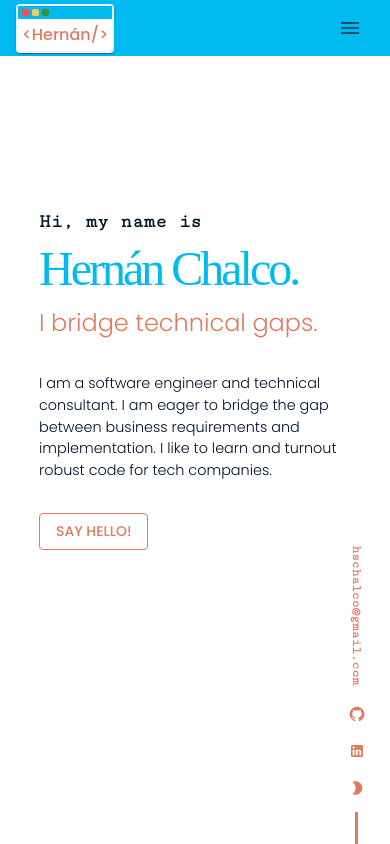
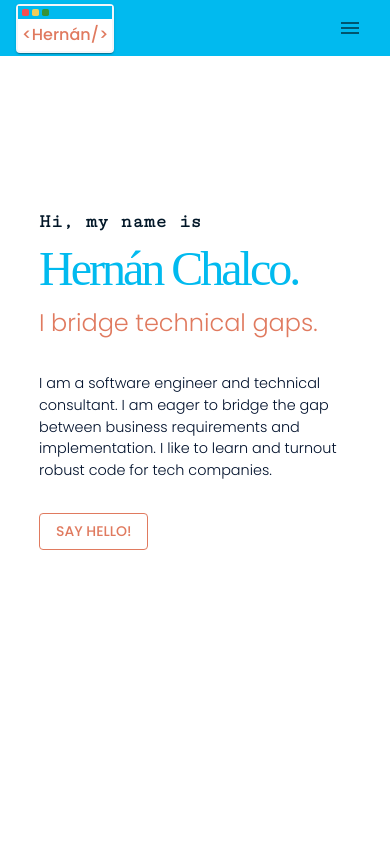
Before and after one commit to i-am-hernan/portfolio, a Next.js app in the folder packages/client/: page / in a window 390 px wide. Shown: the top 844 px of the page. Built offline with nearby package versions, Linux system fonts and the light colour scheme; a web font is replaced by a local one.

Commit message:
add media query

```diff
--- a/packages/client/components/Footer/index.tsx
+++ b/packages/client/components/Footer/index.tsx
@@ -32,9 +32,9 @@ export const Footer = () => {
         position: "fixed",
         right: 0,
         bottom: 0,
-        px: 2,
+        px: { xs: 0, md: 2 },
         color: "secondary.main",
-        display: "flex",
+        display: { xs: "none", md: "flex" },
         flexDirection: "column",
         fontSize: "2rem",
         alignItems: "center",
@@ -52,7 +52,7 @@ export const Footer = () => {
           py: 2,
           fontWeight: "bold",
           ":hover": {
-            color: "primary.main",
+            color: "info.secondary",
           },
         }}
         onClick={handleChange}
@@ -64,7 +64,7 @@ export const Footer = () => {
         sx={{
           color: "secondary.main",
           ":hover": {
-            color: "primary.main",
+            color: "info.secondary",
           },
         }}
       >
@@ -75,7 +75,7 @@ export const Footer = () => {
         sx={{
           color: "secondary.main",
           ":hover": {
-            color: "primary.main",
+            color: "info.secondary",
           },
         }}
       >
@@ -87,7 +87,7 @@ export const Footer = () => {
           color: "secondary.main",
           cursor: "pointer",
           ":hover": {
-            color: "primary.main",
+            color: "info.secondary",
           },
         }}
       >
--- a/packages/client/components/Section/Experience/Index.tsx
+++ b/packages/client/components/Section/Experience/Index.tsx
@@ -3,6 +3,9 @@ import { Box, Container, Tab, Tabs, Typography, Grid } from "@mui/material";
 import { useWindowHeight } from "../../../hooks/useWindowHeight";
 import TerminalExperience from "./TerminalContainer";
 import { useState } from "react";
+import { useMediaQuery } from "@mui/material";
+import { useTheme } from "@mui/material/styles";
+import * as React from "react";
 
 const jobs = [
   {
@@ -47,7 +50,9 @@ const TabPanel = (props: TabPanelProps) => {
       aria-labelledby={`vertical-tab-${index}`}
       {...other}
     >
-      {value === index && <Box sx={{ p: { xs: 1, md: 2 } }}>{children}</Box>}
+      {value === index && (
+        <Box sx={{ px: 2, py: { xs: 1, md: 2 } }}>{children}</Box>
+      )}
     </div>
   );
 };
@@ -55,6 +60,8 @@ const TabPanel = (props: TabPanelProps) => {
 const Experience = (props) => {
   const height = useWindowHeight("1500px");
   const [value, setValue] = useState(0);
+  const theme = useTheme();
+  const matches = useMediaQuery(theme.breakpoints.up("sm"), { noSsr: true });
 
   const handleChange = (event, newValue) => {
     setValue(newValue);
@@ -71,7 +78,7 @@ const Experience = (props) => {
         height: "100%",
         position: "relative",
         pt: "15%",
-        px: { xs: "10%", md: "25%" },
+        px: { xs: "5%", md: "25%" },
       }}
       id="experience"
     >
@@ -96,7 +103,7 @@ const Experience = (props) => {
       >
         <Grid
           container
-          direction="row"
+          direction={matches ? "row" : "column"}
           justifyContent="flex-start"
           alignItems="stretch"
           sx={{ minHeight: { xs: "250px" } }}
@@ -105,14 +112,18 @@ const Experience = (props) => {
             item
             xs={4}
             md={3}
-            sx={{
-              borderRight: 3,
-              borderColor: "divider",
-            }}
+            sx={
+              matches
+                ? {
+                    borderRight: 3,
+                    borderColor: "divider",
+                  }
+                : { borderBottom: 3, borderColor: "divider" }
+            }
           >
             <Tabs
               indicatorColor="red"
-              orientation="vertical"
+              orientation={matches ? "vertical" : "horizontal"}
               variant="scrollable"
               value={value}
               onChange={handleChange}
@@ -129,11 +140,11 @@ const Experience = (props) => {
                   return (
                     <Tab
                       key={i}
-                      sx={{ px: 0 }}
+                      sx={{ px: { xs: 1, md: 0 } }}
                       label={
                         <Typography
                           sx={{
-                            fontSize: { xs: "0.7rem", md: "0.8rem" },
+                            fontSize: { xs: "0.6rem", md: "0.8rem" },
                             fontWeight: "light",
                             textDecoration: "none",
                           }}
@@ -158,15 +169,28 @@ const Experience = (props) => {
                         fontWeight: "light",
                         display: "inline-block",
                         fontSize: ".9rem",
+                        display: { xs: "none", md: "inline-block" },
                       }}
                     >
                       {job?.title}
                     </Typography>
                     <Typography
                       variant="h5"
-                      sx={{ color: "info.main", display: "inline-block" }}
+                      sx={{
+                        color: "info.main",
+                        display: { xs: "none", md: "inline-block" },
+                      }}
                     >
-                      {`@ ${job.company}`}
+                      @
+                    </Typography>
+                    <Typography
+                      variant="h5"
+                      sx={{
+                        color: "info.main",
+                        display: "inline-block",
+                      }}
+                    >
+                      {job?.company}
                     </Typography>
                     <Typography
                       variant="h6"
--- a/packages/client/components/theme.ts
+++ b/packages/client/components/theme.ts
@@ -20,6 +20,7 @@ export const lightTheme: any = {
     },
     info: {
       main: "#E07A5F",
+      secondary: "#01BAEF",
     },
   },
   typography: {
@@ -114,6 +115,7 @@ export const darkTheme: any = {
     },
     info: {
       main: "#00112C",
+      secondary: "#01BAEF",
     },
   },
   typography: {
```
